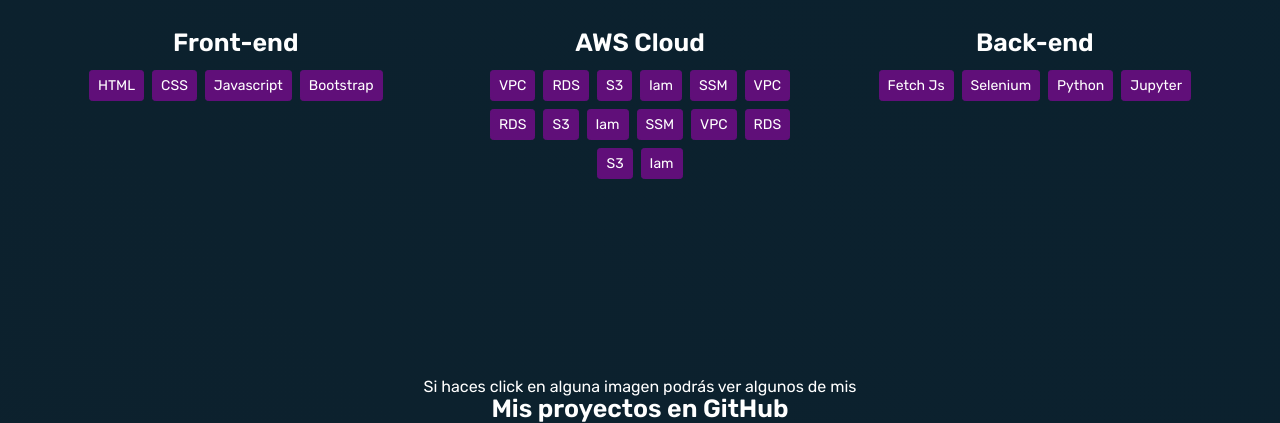
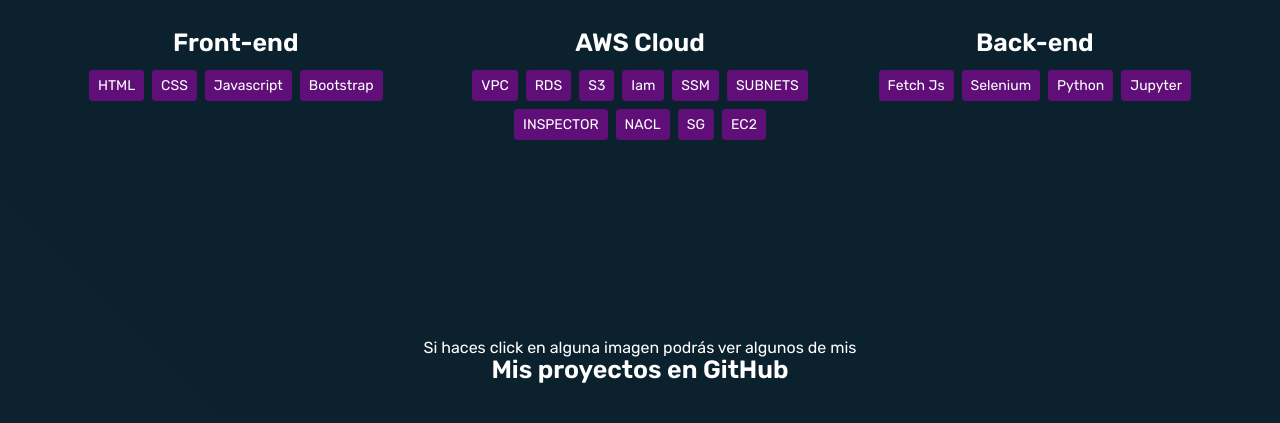
Before and after one commit to Thraag/Portafolio-Web-responsive-Joaaquin-Perez, a plain HTML site: page index.html in a window 1280 px wide. Shown: the part 1209-1632 px from the top of the page. Drawn offline with nearby package versions, Linux system fonts and the light colour scheme.

Commit message:
Update index.html

```diff
--- a/index.html
+++ b/index.html
@@ -117,15 +117,11 @@
                <button type="button" class="btn btn-secondary btn-sm mx-1 my-1">S3</button>
                <button type="button" class="btn btn-secondary btn-sm mx-1 my-1">Iam</button>
                <button type="button" class="btn btn-secondary btn-sm mx-1 my-1">SSM</button>
-               <button type="button" class="btn btn-secondary btn-sm mx-1 my-1">VPC</button>
-               <button type="button" class="btn btn-secondary btn-sm mx-1 my-1">RDS</button>
-               <button type="button" class="btn btn-secondary btn-sm mx-1 my-1">S3</button>
-               <button type="button" class="btn btn-secondary btn-sm mx-1 my-1">Iam</button>
-               <button type="button" class="btn btn-secondary btn-sm mx-1 my-1">SSM</button>
-               <button type="button" class="btn btn-secondary btn-sm mx-1 my-1">VPC</button>
-               <button type="button" class="btn btn-secondary btn-sm mx-1 my-1">RDS</button>
-               <button type="button" class="btn btn-secondary btn-sm mx-1 my-1">S3</button>
-               <button type="button" class="btn btn-secondary btn-sm mx-1 my-1">Iam</button>
+               <button type="button" class="btn btn-secondary btn-sm mx-1 my-1">SUBNETS</button>
+               <button type="button" class="btn btn-secondary btn-sm mx-1 my-1">INSPECTOR</button>
+               <button type="button" class="btn btn-secondary btn-sm mx-1 my-1">NACL</button>
+               <button type="button" class="btn btn-secondary btn-sm mx-1 my-1">SG</button>
+               <button type="button" class="btn btn-secondary btn-sm mx-1 my-1">EC2</button>
             </div>
          </div>
          <!-- TERCER BLOQUE -->
```
